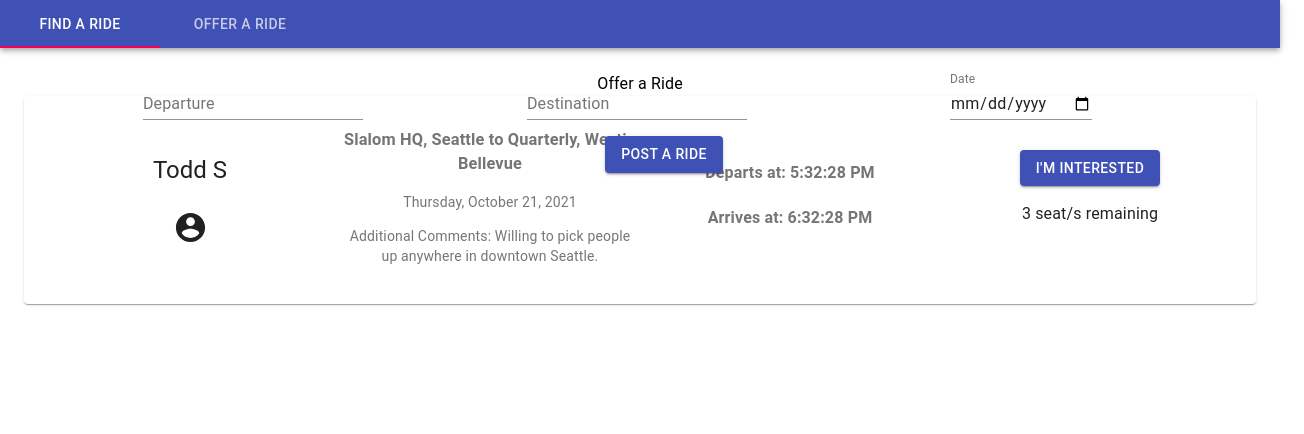
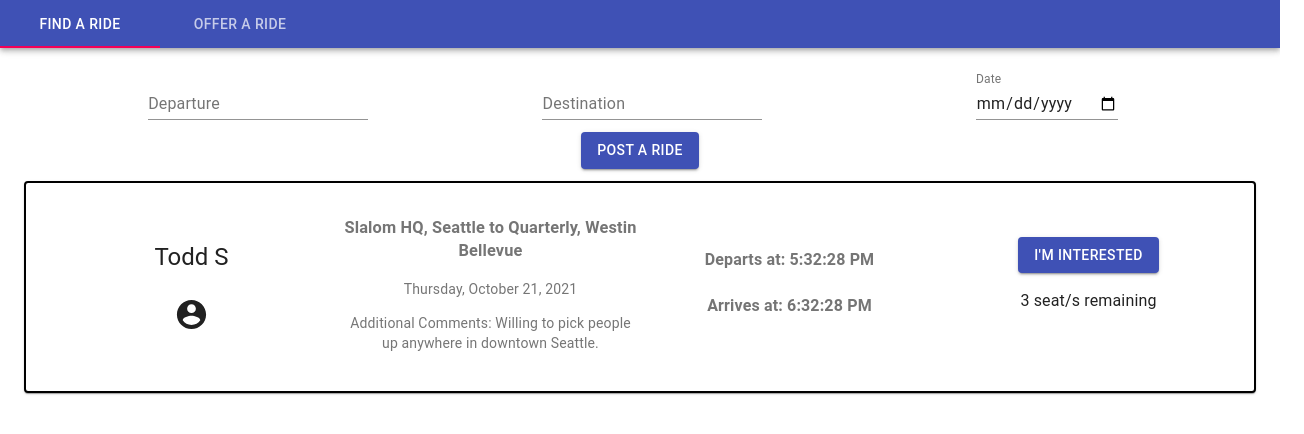
Before and after one commit to amshholland/sluber-ui, a React (Create React App) app: page / in a window 1280 px wide. Shown: the top 434 px of the page, 1304 px wide, since content can reach past the window. Built offline with nearby package versions, Linux system fonts and the light colour scheme.

Commit message:
fixed overlay issue and added border

```diff
--- a/src/App.js
+++ b/src/App.js
@@ -1,5 +1,5 @@
 import React from 'react';
-import { BrowserRouter as Router, Route, Link } from "react-router-dom"
+import { BrowserRouter as Router } from "react-router-dom"
 import './App.css';
 import PageTemplate from './containers/PageTemplate';
 
--- a/src/components/CardList.js
+++ b/src/components/CardList.js
@@ -48,7 +48,7 @@ function CardItem(props) {
 
     return (
         <div>
-            <Card>
+            <Card className={classes.card}>
                 <CardContent>
                     <Grid container spacing={24} className={classes.grid}>
                         <Grid item xs={3} sm={3} lg={3} xl={3}>
--- a/src/containers/FindRidePage.js
+++ b/src/containers/FindRidePage.js
@@ -1,5 +1,6 @@
 import React, {Component} from 'react';
 import TopMenu from '../components/TopMenu'
+import CardList from '../components/CardList'
 
 class FindRidePage extends Component {
     constructor(props) {
@@ -16,6 +17,7 @@ class FindRidePage extends Component {
         return (
         <div >
             <TopMenu></TopMenu>
+            <CardList></CardList>
         </div>
         );
     }
--- a/src/containers/PageTemplate.js
+++ b/src/containers/PageTemplate.js
@@ -1,4 +1,4 @@
-import React, { Component } from 'react';
+import React from 'react';
 import OfferRidePage from './OfferRidePage'
 import FindRidePage from './FindRidePage'
 import PropTypes from 'prop-types';
@@ -8,7 +8,6 @@ import Tabs from '@material-ui/core/Tabs';
 import Tab from '@material-ui/core/Tab';
 import Typography from '@material-ui/core/Typography';
 import Box from '@material-ui/core/Box';
-import CardList from '../components/CardList'
 
 function TabPanel(props) {
     const { children, value, index, ...other } = props;
@@ -68,8 +67,6 @@ function TabPanel(props) {
         </AppBar>
         <TabPanel value={value} index={0}>
           <FindRidePage></FindRidePage>
-            <OfferRidePage></OfferRidePage>
-            <CardList></CardList>
         </TabPanel>
         <TabPanel value={value} index={1}>
           <OfferRidePage></OfferRidePage>
--- a/src/styles/CardListStyles.js
+++ b/src/styles/CardListStyles.js
@@ -4,6 +4,10 @@ const CardListStyles = makeStyles({
         grid: {
             "align-items": "center",
         },
+        card: {
+            "margin-bottom": "1%",
+            "border": "2px solid black",
+        }
     });
 
 export default CardListStyles;
--- a/src/styles/menuStyles.css
+++ b/src/styles/menuStyles.css
@@ -11,25 +11,24 @@
 }
 
 .departure-search-cont {
-    width: 30%;
-    position: absolute;
+    width: 33%;
+    float: left;
 }
 
 .destination-search-cont {
-    width: 30%;
-    margin-left: 30%;
-    position: absolute;
+    width: 33%;
+    float: left;
 }
 
 .date-search-cont {
-    width: 30%;
-    margin-left: 60%;
-    position: absolute;
+    width: 33%;
+    float: left;
 }
 
 .post-ride-btn-cont {
     width: 100%;
-    margin-top: 5%;
+    margin-top: 1%;
     text-align: center;
-    position: absolute;
+    float: left;
+    margin-bottom: 1%;
 }
```
